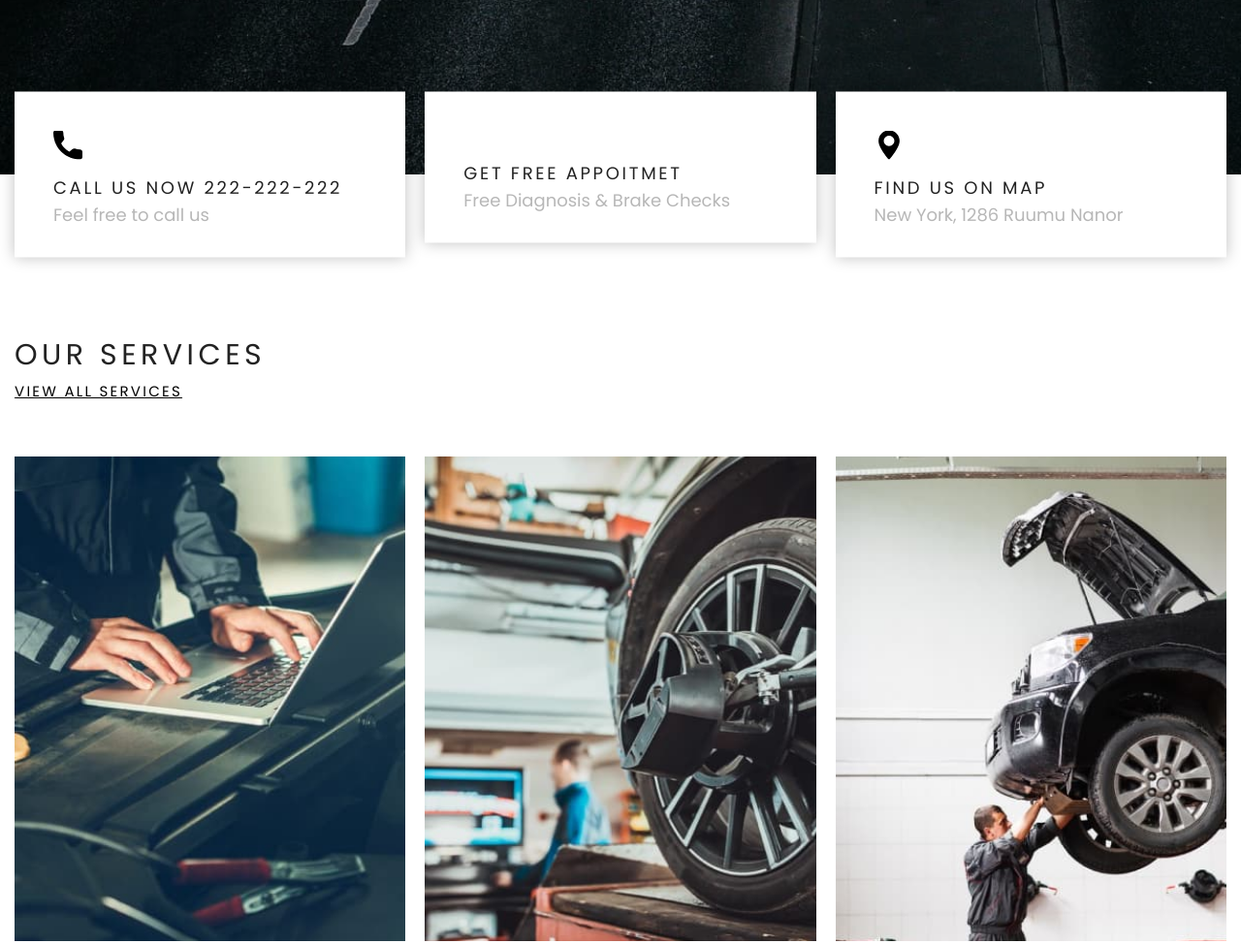
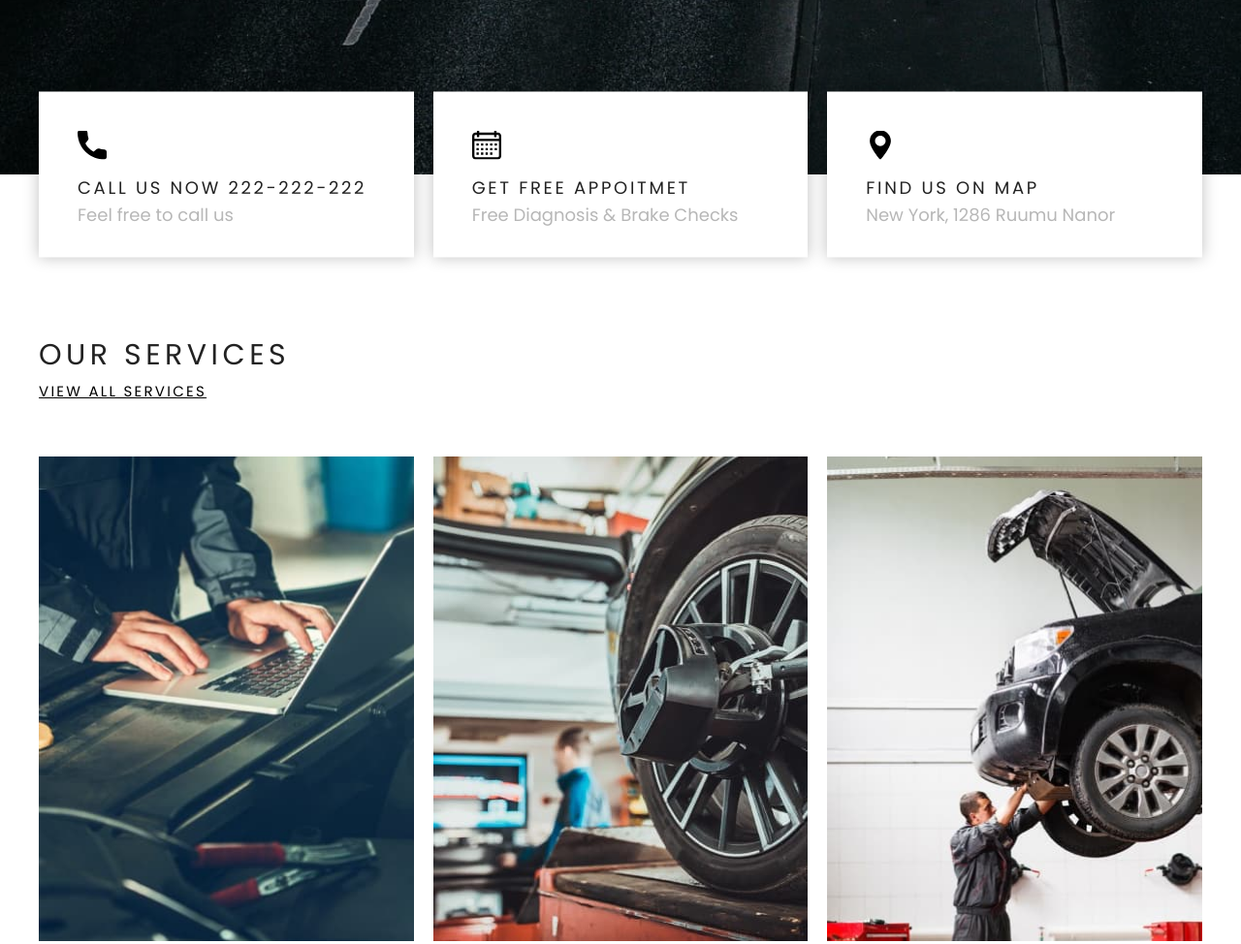
Before and after one commit to Belverk070/Car-repair-site, a plain HTML site: page index.html in a window 1280 px wide. Shown: the part 620-1594 px from the top of the page at 97% size. Drawn offline with Linux system fonts and the light colour scheme.

Commit message:
fixed issue with picture sizes

```diff
--- a/css/media.css
+++ b/css/media.css
@@ -90,7 +90,7 @@
 
 	.about__img {
 		height: auto;
-		max-width: 100%;
+		width: 100%;
 	}
 
 	.about__text {
--- a/css/style.css
+++ b/css/style.css
@@ -26,8 +26,7 @@ p {
 }
 
 .container {
-	width: 1230px;
-	width: 100%;
+	max-width: 1230px;
 	padding: 0 15px;
 	margin: 0 auto;
 }
@@ -359,7 +358,7 @@ p {
 
 .about__wrapper {
 	display: flex;
-	justify-content: space-between;
+	justify-content: space-around;
 	align-items: center;
 }
 
@@ -510,9 +509,6 @@ p {
 
 /* footer start */
 
-.footer {
-}
-
 .footer__wrapper {
 	height: 150px;
 	display: flex;
--- a/index.html
+++ b/index.html
@@ -5,9 +5,9 @@
 	<meta http-equiv="X-UA-Compatible" content="IE=edge">
 	<meta name="viewport" content="width=device-width, initial-scale=1.0">
 	<title>Car repair service</title>
-	<link rel="stylesheet" href="css/reset.css">
-	<link rel="stylesheet" href="css/style.css">
-	<link rel="stylesheet" href="css/media.css">
+	<link rel="stylesheet" href="./css/reset.css">
+	<link rel="stylesheet" href="./css/style.css">
+	<link rel="stylesheet" href="./css/media.css">
 
 </head>
 <body>
@@ -78,7 +78,7 @@
 				<div class="block">
 					<div class="info__item">
 						<div class="info__img">
-							<img src=".img/svg/calendar-icon.svg" alt="">
+							<img src="./img/svg/calendar-icon.svg" alt="">
 						</div>
 						<h3 class="info__title">
 							GET FREE APPOITMET
```
Also changed, not shown: 3 other files.
